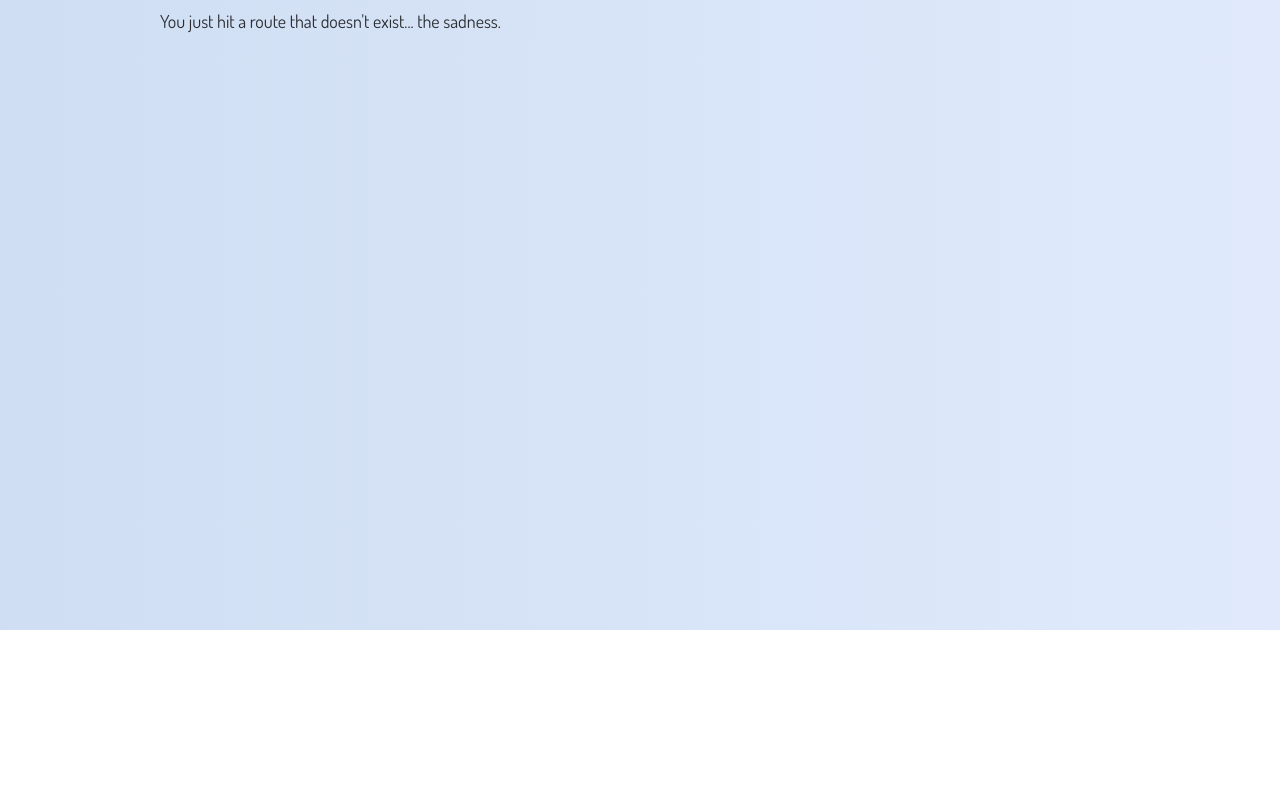
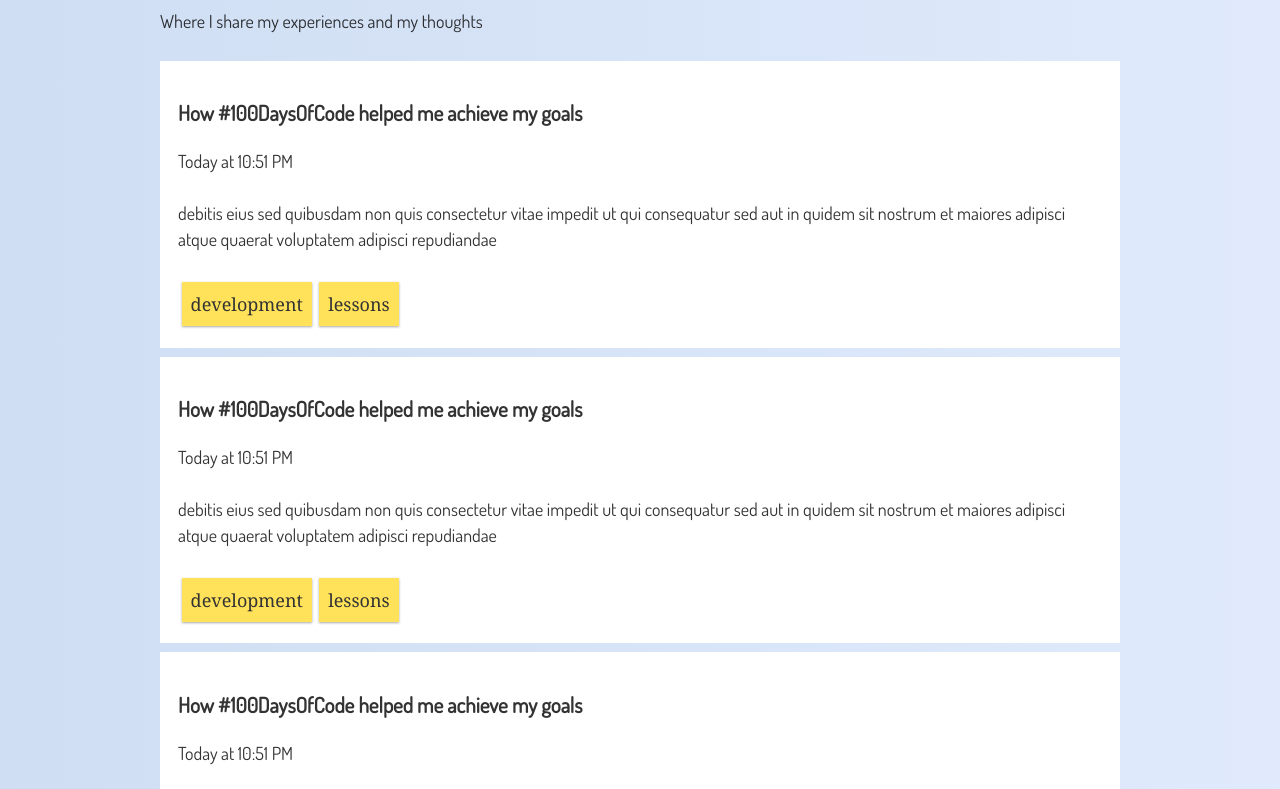
Before and after one commit to Emmanuel-Melon/emmanuelgatwech, a Gatsby site: page /blog in a window 1280 px wide. Before the commit this address had no page. Shown: the part 170-959 px from the top of the page. Before the commit the page ends 800 px from the top, so only its background shows below. Built offline with nearby package versions, Linux system fonts and the light colour scheme; Gatsby itself is replaced by a stand-in of ours.

Commit message:
added blog

```diff
--- a/gatsby-config.js
+++ b/gatsby-config.js
@@ -5,6 +5,7 @@
     author: `Emmanuel-Melon`,
   },
   plugins: [
+    `gatsby-plugin-transition-link`,
     `gatsby-plugin-react-helmet`,
     {
       resolve: `gatsby-plugin-google-analytics`,
--- a/package.json
+++ b/package.json
@@ -13,8 +13,11 @@
     "gatsby-plugin-offline": "^2.0.25",
     "gatsby-plugin-react-helmet": "^3.0.10",
     "gatsby-plugin-sharp": "^2.0.29",
+    "gatsby-plugin-transition-link": "^1.17.7",
     "gatsby-source-filesystem": "^2.0.27",
     "gatsby-transformer-sharp": "^2.1.17",
+    "gsap": "^3.0.4",
+    "moment": "^2.24.0",
     "prop-types": "^15.7.2",
     "react": "^16.8.4",
     "react-dom": "^16.8.4",
--- /dev/null
+++ b/src/pages/blog.js
@@ -0,0 +1,56 @@
+import React from "react"
+
+import Layout from "../components/layout"
+import SEO from "../components/seo"
+import ArticleSummary from '../components/ArticleSummary'
+
+const articles = [
+  {
+    id: 1,
+    title: "How #100DaysOfCode helped me achieve my goals",
+    summary: "debitis eius sed quibusdam non quis consectetur vitae impedit ut qui consequatur sed aut in quidem sit nostrum et maiores adipisci atque quaerat voluptatem adipisci repudiandae",
+    timestamp: Date.now(),
+    tags: ["development", "lessons"]
+  },
+  {
+    id: 2,
+    title: "How #100DaysOfCode helped me achieve my goals",
+    summary: "debitis eius sed quibusdam non quis consectetur vitae impedit ut qui consequatur sed aut in quidem sit nostrum et maiores adipisci atque quaerat voluptatem adipisci repudiandae",
+    timestamp: Date.now(),
+    tags: ["development", "lessons"]
+  },
+  {
+    id: 3,
+    title: "How #100DaysOfCode helped me achieve my goals",
+    summary: "debitis eius sed quibusdam non quis consectetur vitae impedit ut qui consequatur sed aut in quidem sit nostrum et maiores adipisci atque quaerat voluptatem adipisci repudiandae",
+    timestamp: Date.now(),
+    tags: ["development", "lessons"]
+  },
+  {
+    id: 4,
+    title: "How #100DaysOfCode helped me achieve my goals",
+    summary: "debitis eius sed quibusdam non quis consectetur vitae impedit ut qui consequatur sed aut in quidem sit nostrum et maiores adipisci atque quaerat voluptatem adipisci repudiandae",
+    timestamp: Date.now(),
+    tags: ["development", "lessons"]
+  }
+]
+
+
+const BlogPage = () => {
+  return (
+    <Layout>
+      <SEO title="Projects" keywords={[`Emmanuel Daniel`, `Emmanuel Gatwech`, `react`, `Node.js`, `Eman`, `Junubiman`, `South Sudan`, `Juba`, `Software Engineer`]} />
+      <h1>My Blog</h1>
+      <p>
+        Where I share my experiences and my thoughts
+      </p>
+      {
+        articles.map(article => {
+          return <ArticleSummary article={article} key={article.id} />
+        })
+      }
+    </Layout>
+  )
+}
+
+export default BlogPage
--- a/src/pages/contact.js
+++ b/src/pages/contact.js
@@ -9,10 +9,9 @@
   return (
     <Layout>
       <SEO title="Projects" keywords={[`Emmanuel Daniel`, `Emmanuel Gatwech`, `react`, `Node.js`, `Eman`, `Junubiman`, `South Sudan`, `Juba`, `Software Engineer`]} />
-      <h1>About</h1>
+      <h1>Contact Me</h1>
       <p>
-        I'm a very laid back fella, I respond quickly but don't bother
-        contacting me on weekends.
+        Let's have a little chat
       </p>
       <div className={contactStyles.content}>
         <div className={contactStyles.leftPane}>
```
Also changed, not shown: src/pages/article.js (added, +17 -0 lines), README.md, 1 other file.
